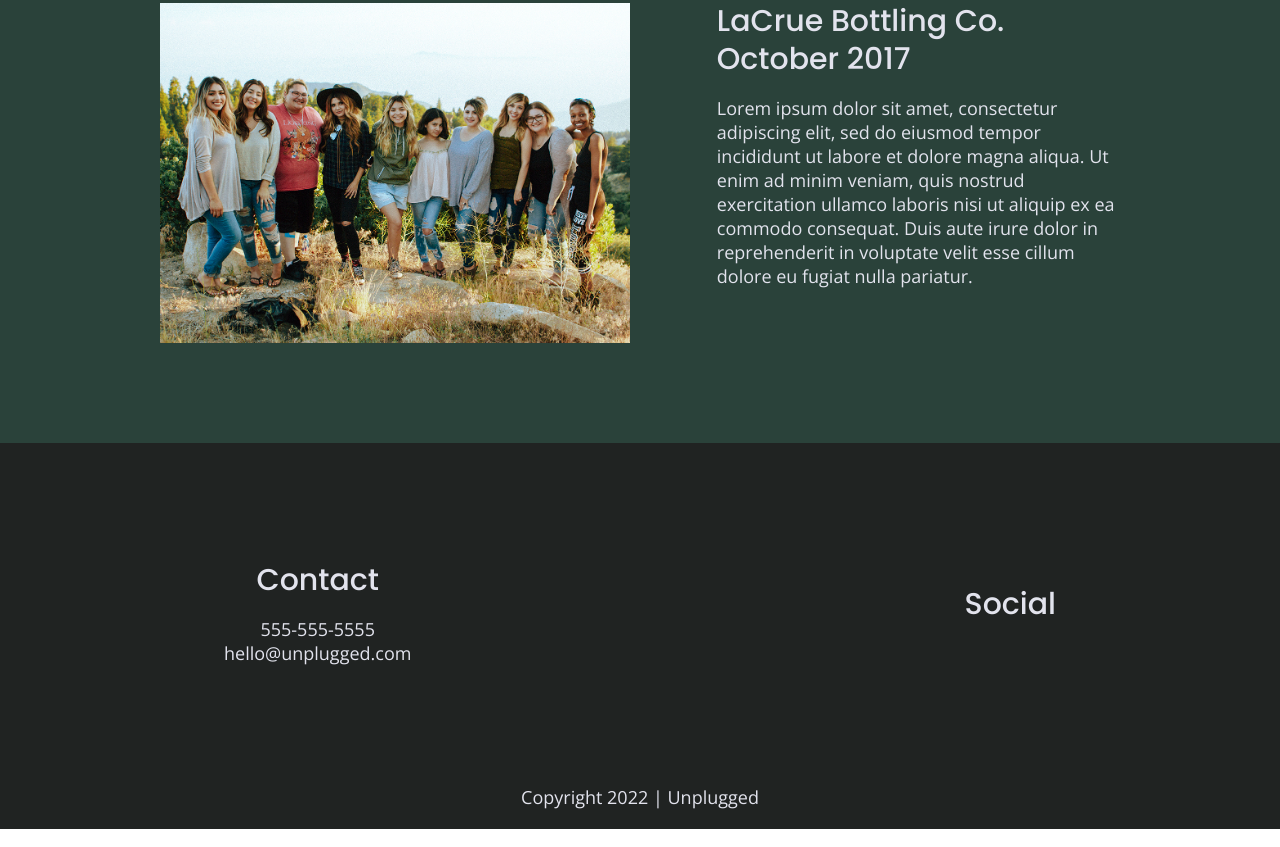
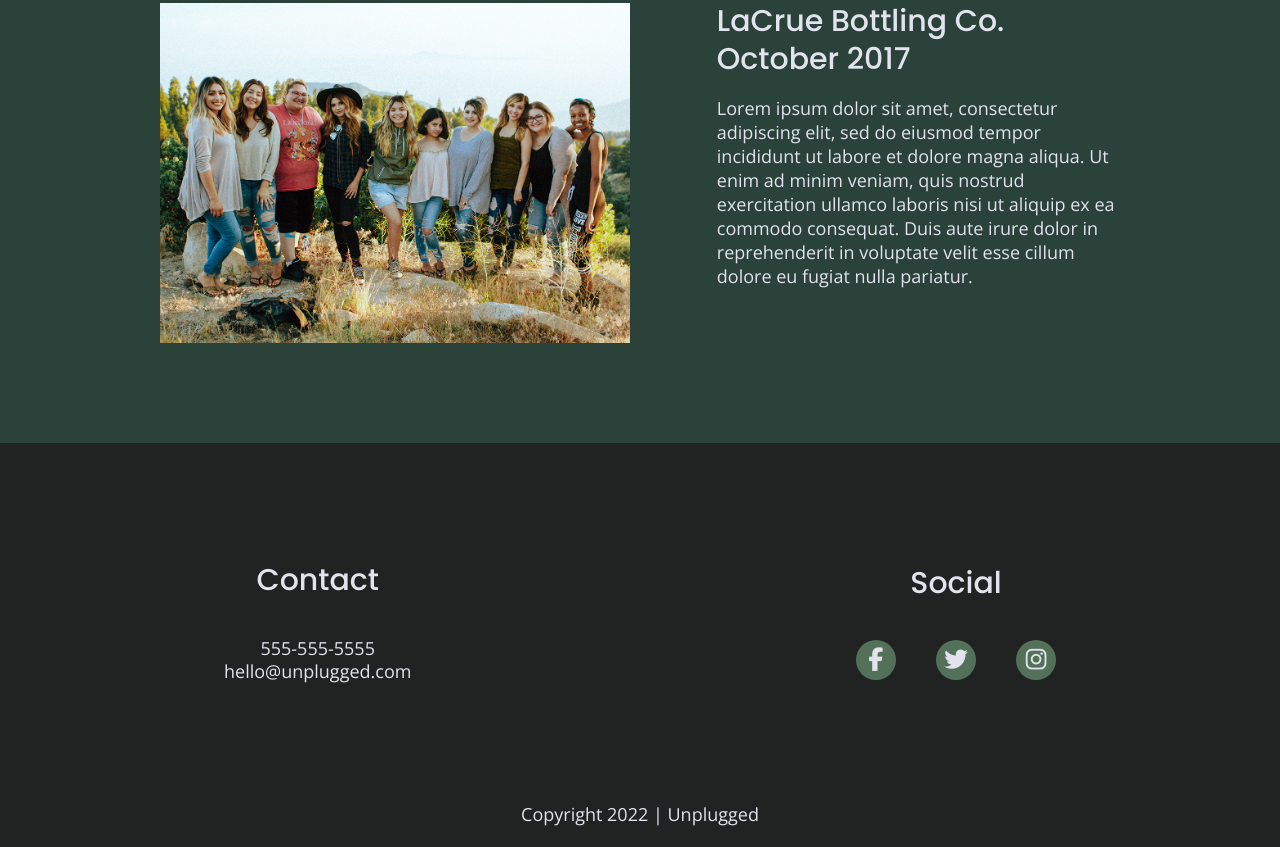
Before and after one commit to tdw1186/Unplugged-Retreat, a website built with Parcel: page index.html in a window 1280 px wide. Shown: the part 2114-2961 px from the top of the page. Built offline with nearby package versions, Linux system fonts and the light colour scheme.

Commit message:
Added footer icons

```diff
--- a/css/main.css
+++ b/css/main.css
@@ -260,28 +260,30 @@ footer .contact {
   margin-bottom: 50px;
 }
 
-footer .social-icons {
-
-  display: flex;
-  align-items: center;
-  justify-content: space-around;
-
-}
 
 
 footer .social-icons {
   display: flex;
   justify-content: space-around;
   align-items: center;
+
 }
 
 
+
 footer .social-icons p {
+  background-color: #527158;
+  border-radius: 50%;
+  width: 40px;
+  height: 40px;
+  display: flex;
+  justify-content: center;
+  align-items: center;
 
-  display: flex;
-  align-items: center;
-  justify-content: center;
+}
 
+footer .social-icons p i {
+  font-size: 1.3125em;
 }
 
 footer .copyright {
@@ -689,20 +691,35 @@ input[type=button] {
   margin: 100px 0;
   }
 
-  .footer-content {
-      display: flex;
-      justify-content: space-between;
-      align-items: center;
-
+  footer .footer-content {
+  display: flex;
+  justify-content: space-between;
+  align-items: center;
+  flex-direction: row;
   }
 
   footer .contact {
   margin-bottom: 0;
   }
 
+  footer h4 {
+  font-size: 1.5em;
+  margin-bottom: 40px;
+  }
+
+  footer p {
+  line-height: 1.285;
+  }
+
+  footer .social-icons {
+  width: 12.5em;
+  justify-content: space-between;
+  }
+
   footer .copyright {
-  width: 100%
+  width: 100%;
   }
+
 
 
 /*----about page----*/
@@ -732,10 +749,6 @@ input[type=button] {
     padding-bottom: 45.5%;
 
   }
-
-
-
-
 
 
 /*----FAQ----*/
--- a/index.html
+++ b/index.html
@@ -148,9 +148,9 @@
         <div class="social">
           <h4>Social</h4>
           <div class="social-icons">
-            <p><a href="https://www.facebook.com/yoursite" target="_blank"></a></p>
-            <p><a href="https://www.twitter.com/yoursite" target="_blank"></a></p>
-            <p><a href="https://www.instagram.com/yoursite" target="_blank"></a></p>
+            <p><a href="https://www.facebook.com/yoursite" target="_blank"><i class="fab fa-facebook-f"></i></a></p>
+            <p><a href="https://www.twitter.com/yoursite" target="_blank"><i class="fab fa-twitter"></i></a></p>
+            <p><a href="https://www.instagram.com/yoursite" target="_blank"><i class="fab fa-instagram"></i></a></p>
           </div>
         </div>
       </div>
```
Also changed, not shown: about/index.html (+3 -3 lines), faq/index.html (+3 -3 lines).
